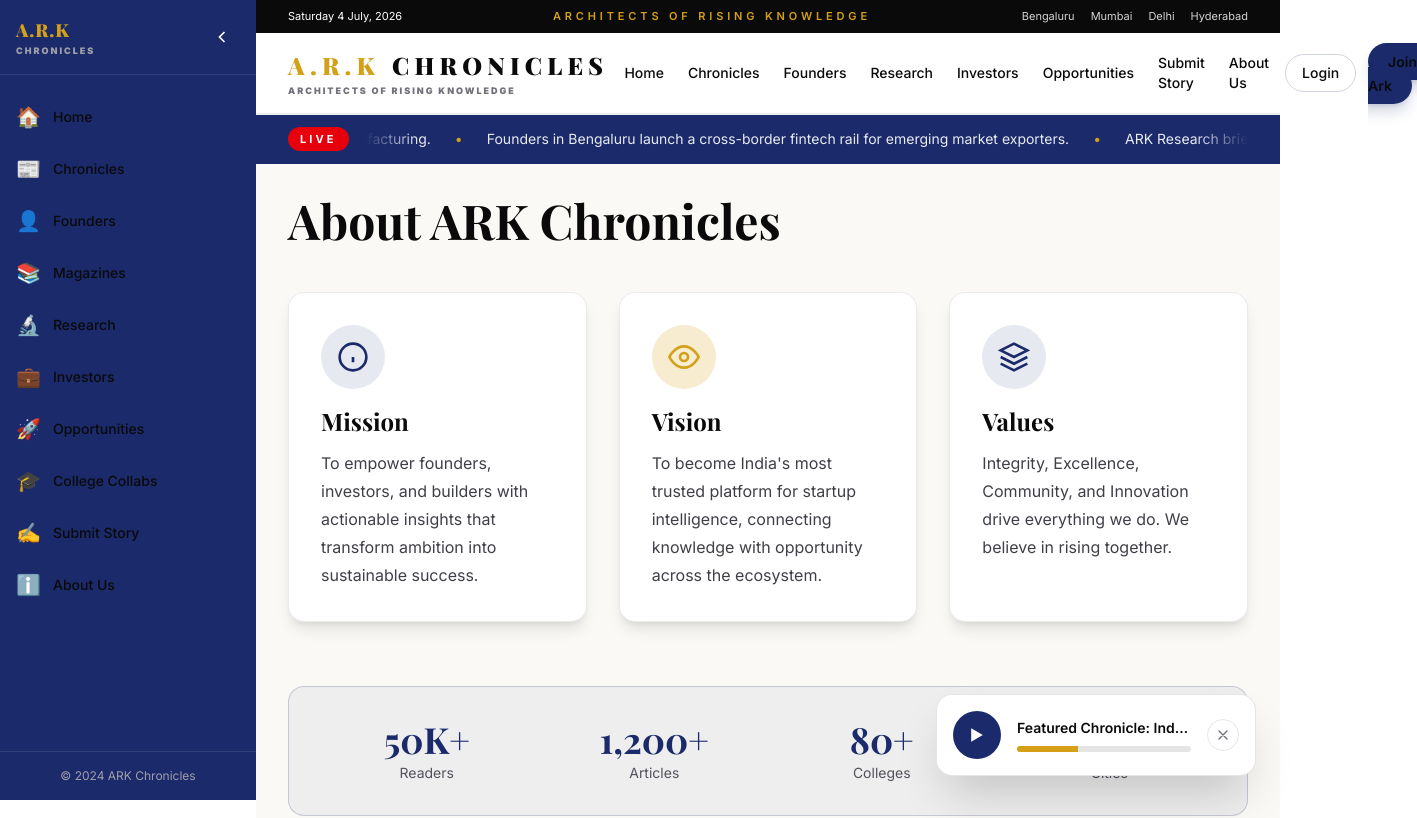
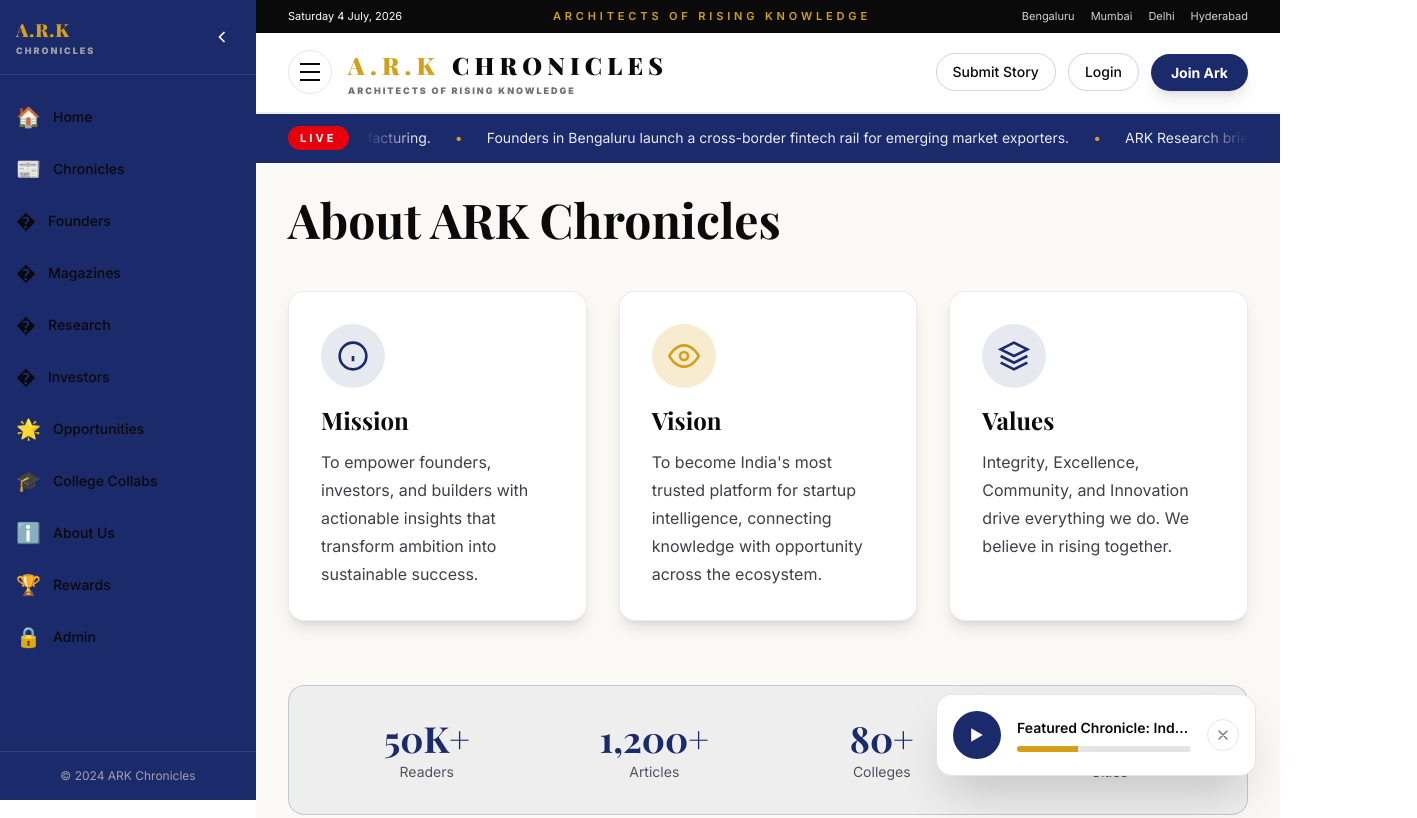
Before and after one commit to sudharshinibuilds-commits/ark-chronicles, a Next.js app: page /about in a window 1280 px wide. Shown: the top 818 px of the page, 1417 px wide, since content can reach past the window. Built offline with nearby package versions, Linux system fonts and the light colour scheme; a web font is replaced by a local one.

Commit message:
navbar cleaned hamburger only join ark white

```diff
--- a/app/components/Header.tsx
+++ b/app/components/Header.tsx
@@ -25,6 +25,20 @@ function ArkWordmark() {
     </div>
   );
 }
+
+const menuItems = [
+  { icon: "🏠", label: "Home", href: "/" },
+  { icon: "📰", label: "Chronicles", href: "/chronicles" },
+  { icon: "👤", label: "Founders", href: "/founders" },
+  { icon: "📚", label: "Magazines", href: "/magazines" },
+  { icon: "🔬", label: "Research", href: "/research" },
+  { icon: "💼", label: "Investors", href: "/investors" },
+  { icon: "🌟", label: "Opportunities", href: "/opportunities" },
+  { icon: "🎓", label: "College Collabs", href: "/college-collabs" },
+  { icon: "ℹ️", label: "About Us", href: "/about" },
+  { icon: "🏆", label: "Rewards", href: "/rewards" },
+  { icon: "🔒", label: "Admin", href: "/admin" },
+];
 
 export default function Header({
   currentDate,
@@ -57,26 +71,35 @@ export default function Header({
 
       <div className="border-b border-black/8 bg-white">
         <div className="mx-auto flex max-w-7xl items-center justify-between gap-4 px-4 py-4 sm:px-6 lg:px-8">
+          <div className="flex items-center gap-4">
+            <button
+              type="button"
+              onClick={() => setMenuOpen((open) => !open)}
+              className="inline-flex h-11 w-11 items-center justify-center rounded-full border border-black/10 text-ark-black transition-all duration-150 hover:scale-105 hover:border-ark-navy hover:text-ark-navy"
+              aria-expanded={menuOpen}
+              aria-label="Toggle navigation menu"
+            >
+              <div className="flex flex-col gap-1.5">
+                <span className="h-0.5 w-5 bg-current" />
+                <span className="h-0.5 w-5 bg-current" />
+                <span className="h-0.5 w-5 bg-current" />
+              </div>
+            </button>
             <Link
-            href="#"
+              href="/"
               className="transition-transform duration-150 hover:scale-[1.02]"
             >
               <ArkWordmark />
             </Link>
+          </div>
 
-          <nav className="hidden flex-1 items-center justify-center gap-6 lg:flex">
-            {navLinks.map((link) => (
+          <div className="flex items-center gap-3">
             <Link
-                key={link.label}
-                href={link.href}
-                className="text-sm font-medium text-ark-black transition-all duration-150 hover:scale-105 hover:text-ark-navy"
+              href="/submit-story"
+              className="hidden sm:block rounded-full border border-ark-navy/20 px-4 py-2 text-sm font-medium text-ark-navy transition-all duration-150 hover:scale-105 hover:border-ark-navy hover:bg-ark-navy/5"
             >
-                {link.label}
+              Submit Story
             </Link>
-            ))}
-          </nav>
-
-          <div className="hidden items-center gap-3 md:flex">
             <Link
               href="#"
               className="rounded-full border border-ark-navy/20 px-4 py-2 text-sm font-medium text-ark-navy transition-all duration-150 hover:scale-105 hover:border-ark-navy hover:bg-ark-navy/5"
@@ -86,76 +109,97 @@ export default function Header({
             <motion.div whileHover={{ scale: 1.03 }} whileTap={{ scale: 0.98 }}>
               <Link
                 href="#"
-                className="rounded-full bg-ark-navy px-5 py-2.5 text-sm font-semibold text-white shadow-lg shadow-ark-navy/20 transition-colors duration-150 hover:bg-[#22378c]"
+                className="rounded-full px-5 py-2.5 text-sm font-semibold shadow-lg transition-all duration-150 hover:scale-105"
+                style={{ backgroundColor: "#1B2A6B", color: "#FFFFFF", fontWeight: 700 }}
               >
                 Join Ark
               </Link>
             </motion.div>
           </div>
-
-          <button
-            type="button"
-            onClick={() => setMenuOpen((open) => !open)}
-            className="inline-flex h-11 w-11 items-center justify-center rounded-full border border-black/10 text-ark-black transition-all duration-150 hover:scale-105 hover:border-ark-navy hover:text-ark-navy lg:hidden"
-            aria-expanded={menuOpen}
-            aria-label="Toggle navigation menu"
-          >
-            <div className="flex flex-col gap-1.5">
-              <span className="h-0.5 w-5 bg-current" />
-              <span className="h-0.5 w-5 bg-current" />
-              <span className="h-0.5 w-5 bg-current" />
-            </div>
-          </button>
         </div>
       </div>
 
       <AnimatePresence>
         {menuOpen ? (
+          <>
             <motion.div
-            initial={{ opacity: 0, height: 0 }}
-            animate={{ opacity: 1, height: "auto" }}
-            exit={{ opacity: 0, height: 0 }}
-            transition={{ duration: 0.2, ease: "easeOut" }}
-            className="overflow-hidden border-b border-black/8 bg-white lg:hidden"
+              initial={{ opacity: 0 }}
+              animate={{ opacity: 1 }}
+              exit={{ opacity: 0 }}
+              onClick={() => setMenuOpen(false)}
+              className="fixed inset-0 bg-black/50 z-40"
+            />
+            <motion.div
+              initial={{ x: -300, opacity: 0 }}
+              animate={{ x: 0, opacity: 1 }}
+              exit={{ x: -300, opacity: 0 }}
+              transition={{ type: "spring", damping: 25, stiffness: 200 }}
+              className="fixed left-0 top-0 h-full w-80 z-50 overflow-y-auto"
+              style={{ backgroundColor: "#1B2A6B" }}
             >
-            <div className="mx-auto max-w-7xl px-4 py-4 sm:px-6">
-              <div className="flex flex-col gap-4">
-                {navLinks.map((link) => (
+              <div className="flex items-center justify-between p-4 border-b border-white/10">
+                <div>
+                  <div className="font-display text-lg font-black uppercase tracking-wider text-white">
+                    <span style={{ color: "#D4A017" }}>A.R.K</span>
+                  </div>
+                  <div className="text-[9px] font-black uppercase tracking-wider text-zinc-400" style={{ letterSpacing: "2px" }}>
+                    CHRONICLES
+                  </div>
+                </div>
+                <button
+                  type="button"
+                  onClick={() => setMenuOpen(false)}
+                  className="rounded-full p-2 text-white transition-all duration-150 hover:bg-white/10"
+                  aria-label="Close navigation"
+                >
+                  <svg width="24" height="24" viewBox="0 0 24 24" fill="none" stroke="currentColor" strokeWidth="2">
+                    <path d="M18 6L6 18M6 6l12 12" />
+                  </svg>
+                </button>
+              </div>
+
+              <nav className="py-4">
+                {menuItems.map((item) => (
                   <Link
-                    key={link.label}
-                    href={link.href}
+                    key={item.href}
+                    href={item.href}
                     onClick={() => setMenuOpen(false)}
-                    className="text-sm font-medium text-ark-black transition-colors duration-150 hover:text-ark-navy"
+                    className="flex items-center gap-3 px-4 py-3 text-white transition-all duration-150 hover:bg-white/10"
                   >
-                    {link.label}
+                    <span className="text-xl">{item.icon}</span>
+                    <span className="text-sm font-medium">{item.label}</span>
                   </Link>
                 ))}
-              </div>
+              </nav>
 
-              <div className="mt-6 flex flex-col gap-3 border-t border-black/8 pt-4">
+              <div className="p-4 border-t border-white/10">
+                <div className="flex flex-col gap-3">
+                  <Link
+                    href="/submit-story"
+                    onClick={() => setMenuOpen(false)}
+                    className="rounded-full border border-white/20 px-4 py-3 text-center text-sm font-medium text-white transition-all duration-150 hover:border-white hover:bg-white/10"
+                  >
+                    Submit Story
+                  </Link>
                   <Link
                     href="#"
-                  className="rounded-full border border-ark-navy/20 px-4 py-3 text-center text-sm font-medium text-ark-navy transition-all duration-150 hover:border-ark-navy hover:bg-ark-navy/5"
+                    onClick={() => setMenuOpen(false)}
+                    className="rounded-full border border-white/20 px-4 py-3 text-center text-sm font-medium text-white transition-all duration-150 hover:border-white hover:bg-white/10"
                   >
                     Login
                   </Link>
                   <Link
                     href="#"
-                  className="rounded-full bg-ark-navy px-4 py-3 text-center text-sm font-semibold text-white transition-colors duration-150 hover:bg-[#22378c]"
+                    onClick={() => setMenuOpen(false)}
+                    className="rounded-full px-4 py-3 text-center text-sm font-semibold text-white transition-all duration-150 hover:scale-105"
+                    style={{ backgroundColor: "#D4A017", color: "#1B2A6B", fontWeight: 700 }}
                   >
                     Join Ark
                   </Link>
                 </div>
-
-              <div className="mt-5 flex flex-wrap gap-3 border-t border-black/8 pt-4 text-xs text-zinc-500 sm:hidden">
-                {cityLinks.map((city) => (
-                  <Link key={city.label} href={city.href}>
-                    {city.label}
-                  </Link>
-                ))}
-              </div>
               </div>
             </motion.div>
+          </>
         ) : null}
       </AnimatePresence>
     </header>
--- a/app/components/Sidebar.tsx
+++ b/app/components/Sidebar.tsx
@@ -15,16 +15,17 @@ export default function Sidebar({ navLinks }: SidebarProps) {
   const [isMobileOpen, setIsMobileOpen] = useState(false);
 
   const sidebarItems = [
-    { label: "Home", href: "/", icon: "🏠" },
-    { label: "Chronicles", href: "/chronicles", icon: "📰" },
-    { label: "Founders", href: "/founders", icon: "👤" },
-    { label: "Magazines", href: "/magazines", icon: "📚" },
-    { label: "Research", href: "/research", icon: "🔬" },
-    { label: "Investors", href: "/investors", icon: "💼" },
-    { label: "Opportunities", href: "/opportunities", icon: "🚀" },
-    { label: "College Collabs", href: "/college-collabs", icon: "🎓" },
-    { label: "Submit Story", href: "/submit-story", icon: "✍️" },
-    { label: "About Us", href: "/about", icon: "ℹ️" },
+    { icon: "🏠", label: "Home", href: "/" },
+    { icon: "📰", label: "Chronicles", href: "/chronicles" },
+    { icon: "�", label: "Founders", href: "/founders" },
+    { icon: "�", label: "Magazines", href: "/magazines" },
+    { icon: "�", label: "Research", href: "/research" },
+    { icon: "�", label: "Investors", href: "/investors" },
+    { icon: "🌟", label: "Opportunities", href: "/opportunities" },
+    { icon: "🎓", label: "College Collabs", href: "/college-collabs" },
+    { icon: "ℹ️", label: "About Us", href: "/about" },
+    { icon: "🏆", label: "Rewards", href: "/rewards" },
+    { icon: "🔒", label: "Admin", href: "/admin" },
   ];
 
   return (
@@ -157,8 +158,29 @@ export default function Sidebar({ navLinks }: SidebarProps) {
               </nav>
 
               <div className="p-4 border-t border-white/10">
-                <div className="text-xs text-zinc-400 text-center">
-                  © 2024 ARK Chronicles
+                <div className="flex flex-col gap-3">
+                  <Link
+                    href="/submit-story"
+                    onClick={() => setIsMobileOpen(false)}
+                    className="rounded-full border border-white/20 px-4 py-3 text-center text-sm font-medium text-white transition-all duration-150 hover:border-white hover:bg-white/10"
+                  >
+                    Submit Story
+                  </Link>
+                  <Link
+                    href="#"
+                    onClick={() => setIsMobileOpen(false)}
+                    className="rounded-full border border-white/20 px-4 py-3 text-center text-sm font-medium text-white transition-all duration-150 hover:border-white hover:bg-white/10"
+                  >
+                    Login
+                  </Link>
+                  <Link
+                    href="#"
+                    onClick={() => setIsMobileOpen(false)}
+                    className="rounded-full px-4 py-3 text-center text-sm font-semibold text-white transition-all duration-150 hover:scale-105"
+                    style={{ backgroundColor: "#D4A017", color: "#1B2A6B", fontWeight: 700 }}
+                  >
+                    Join Ark
+                  </Link>
                 </div>
               </div>
             </motion.aside>
```
Lines whose indentation alone changed are shown as unchanged.
